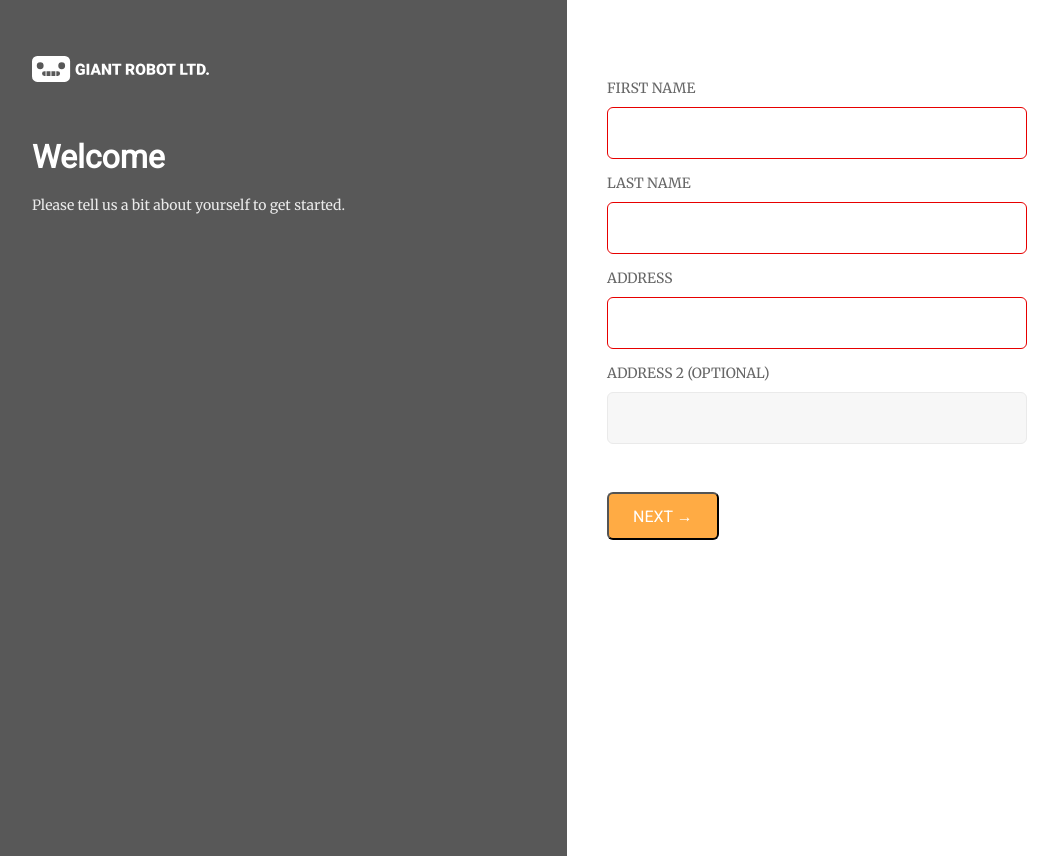
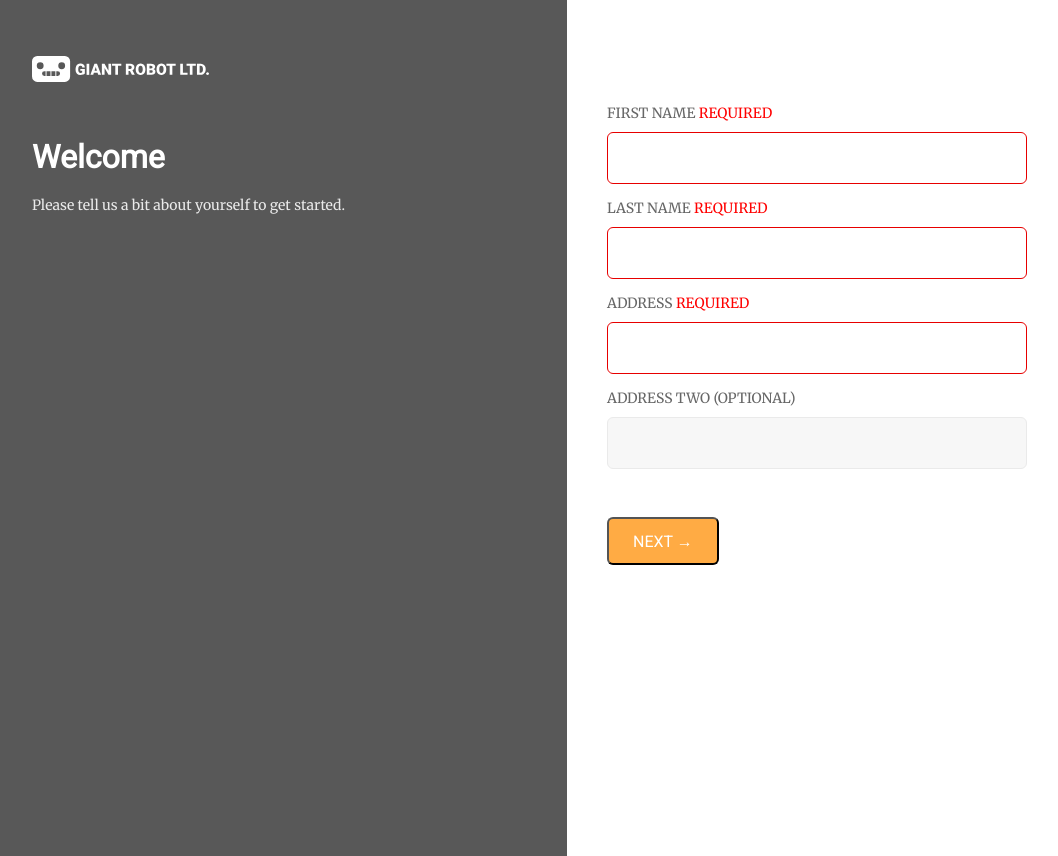
Before and after one commit to jacklee0223/giant-robot, a React (Create React App) app: page / in a window 1280 px wide. Both pictures are taken after a click on the button "NEXT →". Shown: the whole page, without its empty margins (96-1154 px from the left). Built offline with nearby package versions, Linux system fonts and the light colour scheme.

Commit message:
clean up form code and include required test

```diff
--- a/src/components/InfoForm.css
+++ b/src/components/InfoForm.css
@@ -27,6 +27,11 @@
   padding-left: 16px;
 }
 
+.label-input-container .required {
+  display: inline;
+  color: #ff0000;
+}
+
 .label-input-container .required-missing {
   background-color: #ffffff;
   border: 1px solid #e70000;
--- a/src/components/InfoForm.jsx
+++ b/src/components/InfoForm.jsx
@@ -1,5 +1,5 @@
 import _ from 'lodash';
-import React, { Component } from 'react';
+import React, { Component, Fragment } from 'react';
 import './InfoForm.css';
 
 export default class InfoForm extends Component {
@@ -11,13 +11,13 @@ export default class InfoForm extends Component {
       lastName: '',
       address: '',
       addressTwo: '',
+      requiredFields: ['firstName', 'lastName', 'address'],
       missingRequiredFields: []
     };
   }
 
   componentDidUpdate(prevProps, prevState) {
-    const { missingRequiredFields } = this.state;
-    const requiredFields = ['firstName', 'lastName', 'address'];
+    const { missingRequiredFields, requiredFields } = this.state;
 
     if (_.isEqual(prevState, this.state)) {
       return;
@@ -76,36 +76,62 @@ export default class InfoForm extends Component {
     }
   };
 
+  formatLabel = inputName => {
+    const { requiredFields } = this.state;
+    const optionalString = !_.includes(requiredFields, inputName)
+      ? ' (OPTIONAL)'
+      : '';
+    const formattedLabel = `${_.startCase(
+      inputName
+    ).toUpperCase()}${optionalString}`;
+
+    return formattedLabel;
+  };
+
   renderInput = inputName => {
     const { missingRequiredFields } = this.state;
+    console.log(missingRequiredFields, inputName);
 
     return (
-      <input
-        className={`${this.state[inputName].length > 0 ? 'has-input' : ''} ${
-          _.includes(missingRequiredFields, inputName) ? 'required-missing' : ''
-        }`}
-        onChange={e => this.onInputChange(e, inputName)}
-      />
+      <Fragment>
+        <label>
+          {this.formatLabel(inputName)}{' '}
+          {_.includes(missingRequiredFields, inputName) ? (
+            <p className="required">REQUIRED</p>
+          ) : (
+            ''
+          )}
+        </label>
+        <input
+          className={`${this.state[inputName].length > 0 ? 'has-input' : ''} ${
+            _.includes(missingRequiredFields, inputName)
+              ? 'required-missing'
+              : ''
+          }`}
+          onChange={e => this.onInputChange(e, inputName)}
+        />
+      </Fragment>
     );
   };
 
   render() {
+    const { missingRequiredFields } = this.state;
+
     return (
       <div className="info-form">
         <div className="label-input-container">
-          <label>FIRST NAME</label>
+          <label>
+            {_.includes(missingRequiredFields, 'firstName' ? 'Required' : '')}
+          </label>
           {this.renderInput('firstName')}
         </div>
         <div className="label-input-container">
-          <label>LAST NAME</label>
           {this.renderInput('lastName')}
         </div>
         <div className="label-input-container">
-          <label>ADDRESS</label>
           {this.renderInput('address')}
         </div>
         <div className="label-input-container">
-          <label>ADDRESS 2 (OPTIONAL)</label>
           {this.renderInput('addressTwo')}
         </div>
         <button className="next-button" onClick={this.handleNext}>
```
